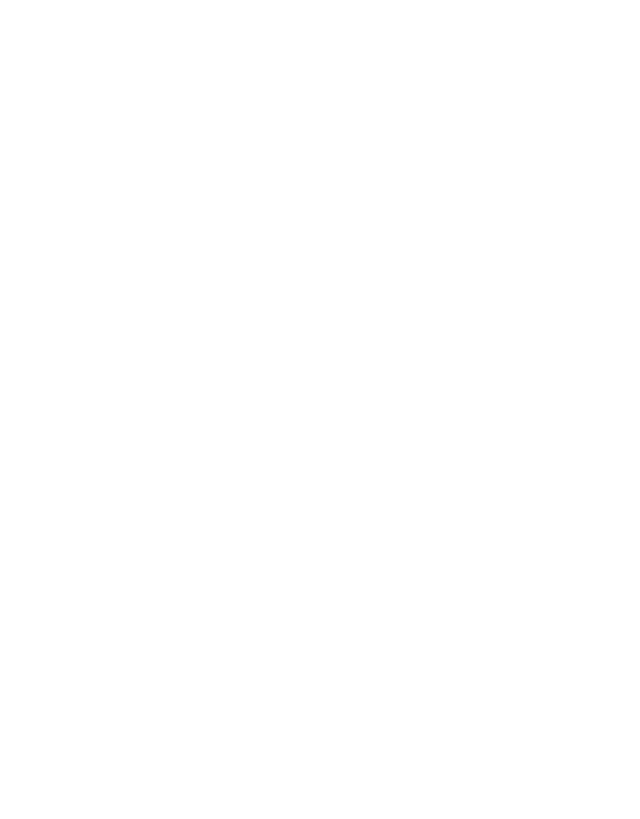
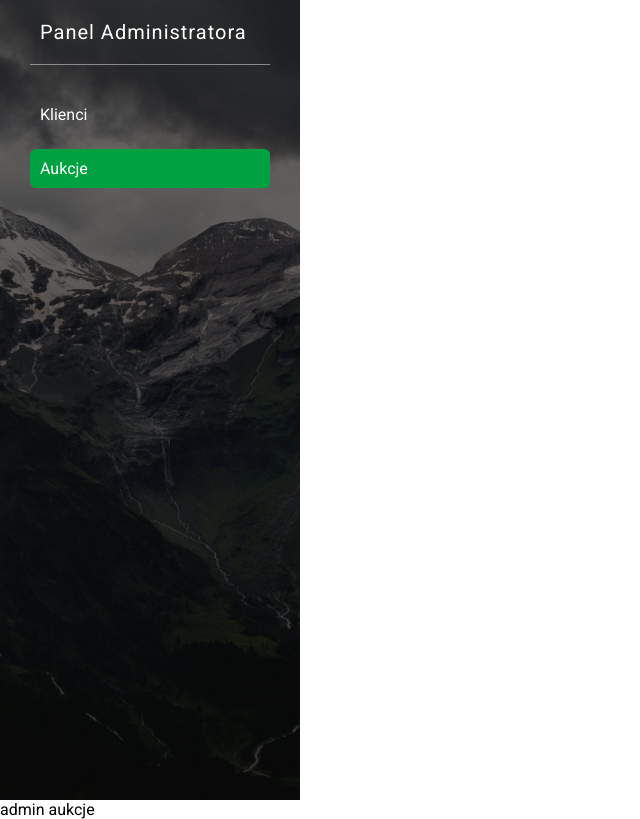
Before and after one commit to mateooosh/AuctionApp, a Vue app: page /#/admin/aukcje in a window 1280 px wide. Before the commit this address had no page. Shown: the whole page, without its empty margins (0-640 px from the left). Built offline with nearby package versions, Linux system fonts and the light colour scheme.

Commit message:
add admin dashboard

```diff
--- a/src/components/Card.vue
+++ b/src/components/Card.vue
@@ -30,10 +30,27 @@
                 <p class="card__instantPrice">Cena końcowa</p>
                 <p class="card__price">{{actualPrice}} zł</p>
             </div>
+            <div style="text-align:right;" v-if="auctionState==3">
+                <p class="card__instantPrice">Sprzedający</p>
+                <p class="card__price">{{firstname}}</p>
+            </div>
 
             <i v-if="!fav && auctionState==2" @click="addToFavorites" class="far fa-heart fa-lg"></i>
             <i v-if="fav && auctionState==2" class="fas fa-heart fa-lg"></i>
         </div>
+
+        <div style="display: flex; justify-content: space-between; align-items: center; margin-top: 10px">
+            <div v-if="auctionState==3">
+                <p class="card__startingPrice">Telefon</p>
+                <p class="card__price">{{phone}}</p>
+            </div>
+
+            <div style="text-align:right;" v-if="auctionState==3">
+                <p class="card__instantPrice">E-mail</p>
+                <p class="card__price">{{email}}</p>
+            </div>
+        </div>
+
     </div>
 </template>
 
@@ -51,13 +68,16 @@
         auctionId: Number,
         category: String,
         i: Number,
+        firstname: String,
         instantPrice: Number,
         location: String,
         province: String,
         title: String,
         url: String,
         favorite: Boolean,
-        auctionState: Number
+        auctionState: Number,
+        phone: String,
+        email: String
     },
     methods:{
         addToFavorites(){
@@ -116,7 +136,7 @@
 .card{
     &__frame{
         width: 322px;
-        height: 365px;
+        // height: 365px;
         margin-bottom:30px;
         padding: 14px;
         box-shadow: 0 2px 9px 0 rgba(0,0,0,0.25);
--- /dev/null
+++ b/src/components/DashboardNav.vue
@@ -0,0 +1,67 @@
+<template>
+    <section class="menu">
+        <div class="menu__header">
+            Panel Administratora
+        </div>
+        <div>
+            <div @click="$router.push('/admin')"  :class="{'active': active=='klienci'}" class="menu__option">Klienci</div>
+            <div @click="$router.push('/admin/aukcje')" :class="{'active': active=='aukcje'}" class="menu__option">Aukcje</div>
+        </div>
+    </section>
+</template>
+
+<script>
+
+export default {
+  name: 'DashboardNav',
+  props:{
+     active: String
+  },
+  methods:{
+
+  },
+  mounted(){
+
+  }
+}
+</script>
+
+<style scoped lang="scss">
+.active{
+    background-color: #00a141;
+}
+.menu{
+    width:300px;
+    // background-color:rgb(39, 39, 39);
+    height: 100vh;
+    background-image:linear-gradient( rgba(0, 0, 0, 0.6), rgba(0, 0, 0, 0.6) ), url('../assets/pricing.jpg');
+    background-position: 50% 70%;
+    background-repeat: no-repeat;
+    background-size: cover;
+    padding: 20px 30px;
+    &__header{
+        color: white;
+        font-size: 20px;
+        font-weight: 400;
+        letter-spacing: 1px;
+        margin-bottom: 30px;
+        // text-align: center;
+        padding:0 0 20px 10px;
+        border-bottom: 1px solid rgba(255, 255, 255, 0.452);
+    }
+
+    &__option{
+        padding: 10px 10px;
+        margin-top: 15px;
+        color: white;
+        // background-color: red;
+        border-radius: 6px;
+        transition: all .2s;
+        &:hover{
+            background-color: #00a141;
+            cursor: pointer;
+        }
+    }
+
+}
+</style>
--- /dev/null
+++ b/src/components/KlienciAdmin.vue
@@ -0,0 +1,17 @@
+<template>
+    <section>
+        <h1>Klienci</h1>
+    </section>
+</template>
+
+<script>
+
+export default {
+    name: 'KlienciAdmin',
+
+}
+</script>
+
+<style scoped lang="scss">
+
+</style>
--- a/src/components/Search.vue
+++ b/src/components/Search.vue
@@ -1,6 +1,6 @@
 <template>
     <div class="form">
-        <input @keyup.enter="search" v-model="query" class="form__input" type="text" placeholder="Czego szukasz?">
+        <input @keyup.enter="search" v-model="query" class="form__input" type="text" :placeholder="placeholder">
         <button @click="search" class="form__btn">Szukaj</button>
     </div>
 </template>
@@ -13,7 +13,20 @@
   data(){
       return{
           query: '',
+          interval: '',
+          string: 'Czego szukasz?',
+          placeholder: '',
+          i: 0,
       }
+  },
+  mounted(){
+        this.interval = setInterval(() => {
+            if(this.i >=this.string.length)
+                this.i = 0;
+            this.i++;
+            this.placeholder = this.string.slice(0,this.i);
+
+        }, 120);
   },
   methods:{
     getLogged(){
--- a/src/components/SzczegolyOferty.vue
+++ b/src/components/SzczegolyOferty.vue
@@ -125,6 +125,7 @@
       minutes: 0,
       seconds: 0,
       interval: '',
+      getPriceInterval: '',
       left: 'Do końca zostało',
       flickityOptions: {
         initialIndex: 0,
@@ -142,6 +143,7 @@
 
   unmounted(){
       clearInterval(this.interval);
+      clearInterval(this.getPriceInterval);
   },
 
   mounted(){
@@ -202,6 +204,8 @@
 
 
 
+
+
             this.offer = response.maxBidPrice+1;
             this.details = response;
             this.photosLength = response.photos.length;
@@ -219,6 +223,26 @@
             //get coordinates by location
             let location = response.location;
             this.mapIsVisible = true;
+
+            this.getPriceInterval = setInterval(() => {
+                fetch(`http://localhost:8080/api/auction/current/price/${this.auctionId}`)
+                    .then((response) => response.json())
+                    .then((response) => {
+
+                        console.log(response);
+
+                        if(response.price != this.details.maxBidPrice){
+
+                            this.details.maxBidPrice = response.price;
+                            // animate price
+                            this.animate = true;
+                            setTimeout(() => {
+                                this.animate = false;
+                            }, 1000);
+                        }
+                    })
+            }, 2000);
+
             return fetch(`https://nominatim.openstreetmap.org/search?q=${location}&format=json`);
         })
         .then( response => response.json())
@@ -687,6 +711,7 @@
         &__auction{
             width: 100%;
             display: flex;
+            flex-direction: row;
             justify-content: space-around;
             margin-top: 30px;
         }
--- a/src/components/WonAuctions.vue
+++ b/src/components/WonAuctions.vue
@@ -18,6 +18,9 @@
                 :url="auction.photo"
                 :favorite=false
                 :auctionState="auction.auctionState"
+                :firstname="auction.firstname"
+                :phone="auction.phoneNumber"
+                :email="auction.email"
             />
         </div>
     </div>
--- a/src/router/index.js
+++ b/src/router/index.js
@@ -61,6 +61,16 @@
     path: '/kategoria/:kategoria',
     name: 'OfertyKategoria',
     component: () => import('../views/OfertyKategoria.vue')
+  },
+  {
+    path: '/admin',
+    name: 'Admin',
+    component: () => import('../views/Admin.vue')
+  },
+  {
+    path: '/admin/aukcje',
+    name: 'Aukcje',
+    component: () => import('../views/AdminAukcje.vue')
   }
 ]
 
--- /dev/null
+++ b/src/views/Admin.vue
@@ -0,0 +1,31 @@
+<template>
+  <div class="dashboard">
+      <DashboardNav active="klienci"/>
+      <KlienciAdmin/>
+    <Footer/>
+  </div>
+</template>
+
+<script>
+import { createStore } from 'vuex'
+
+import DashboardNav from '@/components/DashboardNav.vue'
+import KlienciAdmin from '@/components/KlienciAdmin.vue'
+// import FormularzDodawania from '@/components/FormularzDodawania.vue'
+
+export default {
+  name: 'DodajOgloszenie',
+  store: createStore,
+  components: {
+    DashboardNav,
+    KlienciAdmin
+  },
+  mounted(){
+  }
+}
+</script>
+<style lang="scss" scoped>
+.dashboard{
+  display: flex;
+}
+</style>
--- /dev/null
+++ b/src/views/AdminAukcje.vue
@@ -0,0 +1,30 @@
+<template>
+  <div class="dashboard">
+      <DashboardNav active="aukcje"/>
+      admin aukcje
+  </div>
+</template>
+
+<script>
+import { createStore } from 'vuex'
+
+import DashboardNav from '@/components/DashboardNav.vue'
+
+export default {
+  name: 'DodajOgloszenie',
+  store: createStore,
+  components: {
+    DashboardNav
+  },
+  mounted(){
+    // if(!this.$store.state.logged){
+    //   alert("Nie masz takich uprawnień!");
+    //   this.$router.push("/logowanie");
+    // }
+    // else{
+    //   document.title = "Panel Administratora - wdmj.pl";
+    //   window.scrollTo(0,0);
+    // }
+  }
+}
+</script>
```
Also changed, not shown: src/assets/pricing.jpg (added).
